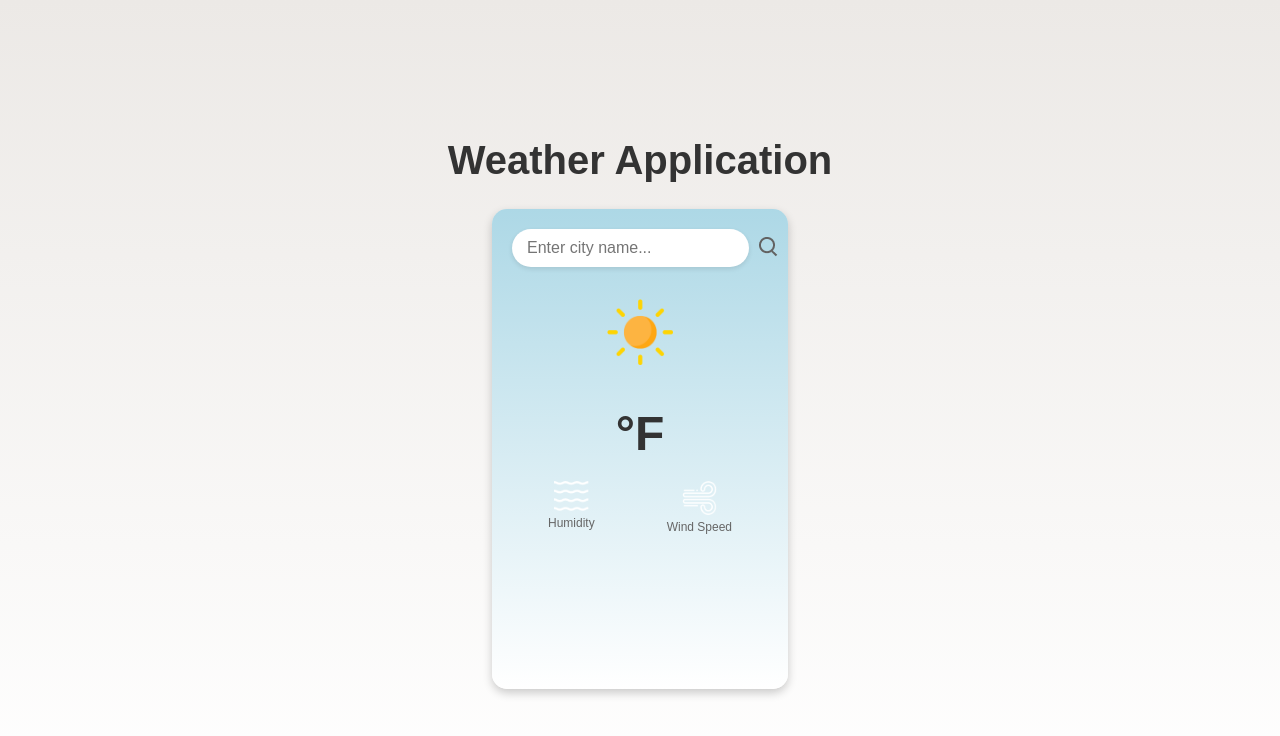
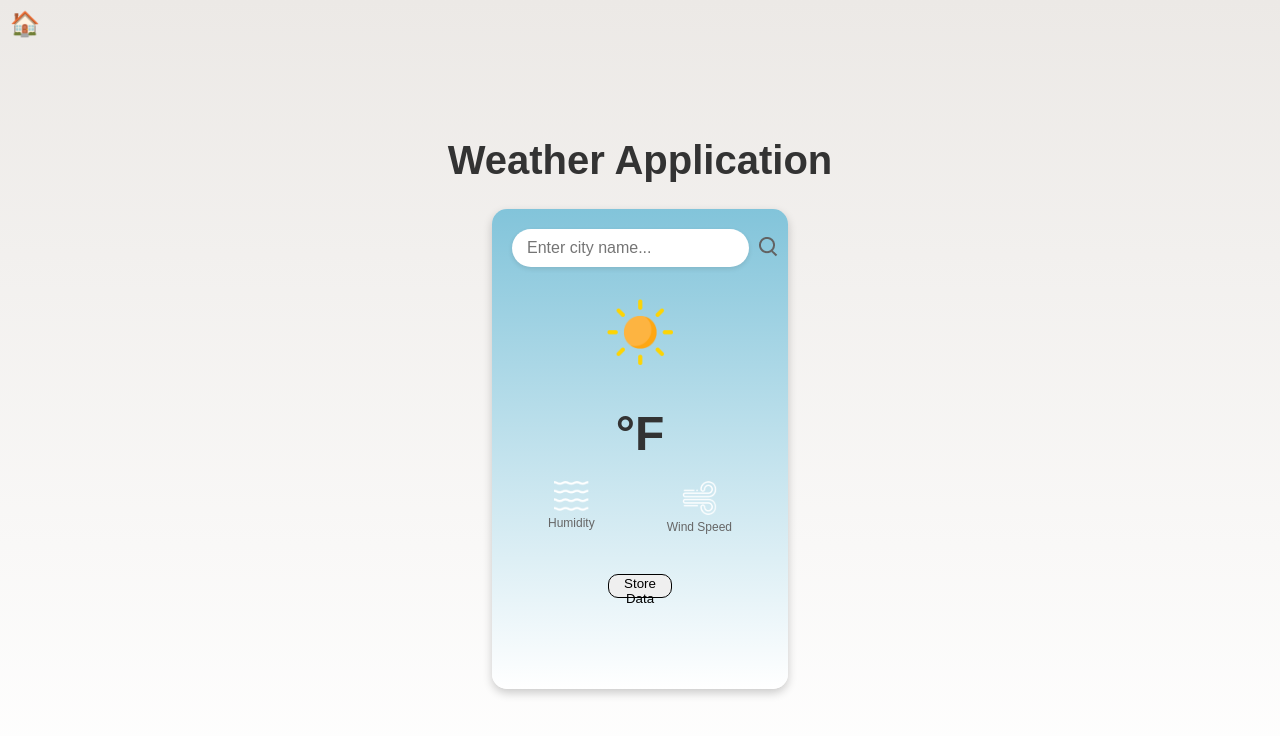
Before and after one commit to alanzhang03/weather-app, a React (Create React App) app: page / in a window 1280 px wide. Shown: the top 736 px of the page. Built offline with nearby package versions, Linux system fonts and the light colour scheme.

Commit message:
store data button

```diff
--- a/src/Componenets/WeatherApp/WeatherApp.css
+++ b/src/Componenets/WeatherApp/WeatherApp.css
@@ -23,7 +23,7 @@ body {
 }
 
 .clear-bg {
-	background: linear-gradient(to bottom, #add8e6, #ffffff);
+	background: linear-gradient(to bottom, #82c4da, #ffffff);
 }
 
 .cloudy-bg {
@@ -113,3 +113,33 @@ body {
 	color: red;
 	margin: 10px 0;
 }
+
+.store-data-button-container {
+	padding-top: 5vh;
+}
+
+.store-data-button {
+	border-radius: 10px;
+	height: 3vh;
+	width: 5vw;
+	border: 1px black solid;
+	transition: 0.3s;
+}
+
+.store-data-button:hover {
+	transform: scale(1.1);
+	cursor: pointer;
+}
+
+.home-icon {
+	position: absolute;
+	top: 10px;
+	left: 10px;
+	font-size: 24px;
+	cursor: pointer;
+	transition: transform 0.2s ease;
+}
+
+.home-icon:hover {
+	transform: scale(1.2);
+}
--- a/src/Componenets/WeatherApp/WeatherApp.jsx
+++ b/src/Componenets/WeatherApp/WeatherApp.jsx
@@ -24,6 +24,20 @@ const WeatherApp = () => {
 	const [background, setBackground] = useState("clear-bg");
 	const [error, setError] = useState("");
 	const [isLoading, setIsLoading] = useState(false);
+
+	const resetToHome = () => {
+		setInput("");
+		setWeather({
+			humidity: "",
+			wind: "",
+			temp: "",
+			location: "",
+			icon: clear_icon,
+		});
+		setBackground("clear-bg");
+		setError("");
+		setIsLoading(false);
+	};
 
 	const setWeatherIconAndBackground = (iconCode) => {
 		if (iconCode === "01d" || iconCode === "01n") {
@@ -86,6 +100,10 @@ const WeatherApp = () => {
 	};
 
 	return (
+		<>
+			<div className="home-icon" onClick={resetToHome}>
+				🏠
+			</div>
 			<div className={`container ${background}`}>
 				<div className="top-bar">
 					<input
@@ -130,7 +148,11 @@ const WeatherApp = () => {
 						</div>
 					</>
 				)}
+				<div className="store-data-button-container">
+					<button className="store-data-button">Store Data</button>
 				</div>
+			</div>
+		</>
 	);
 };
 
```
Lines whose indentation alone changed are shown as unchanged.
